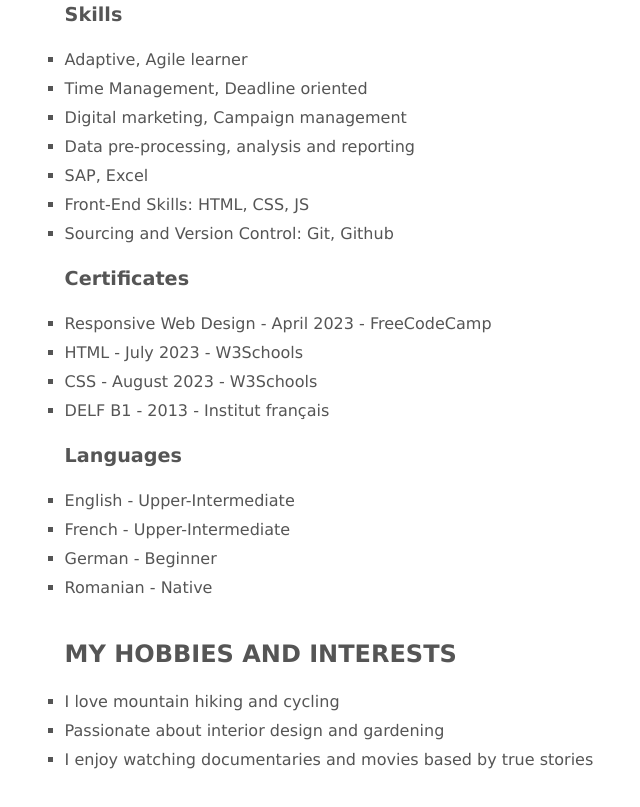
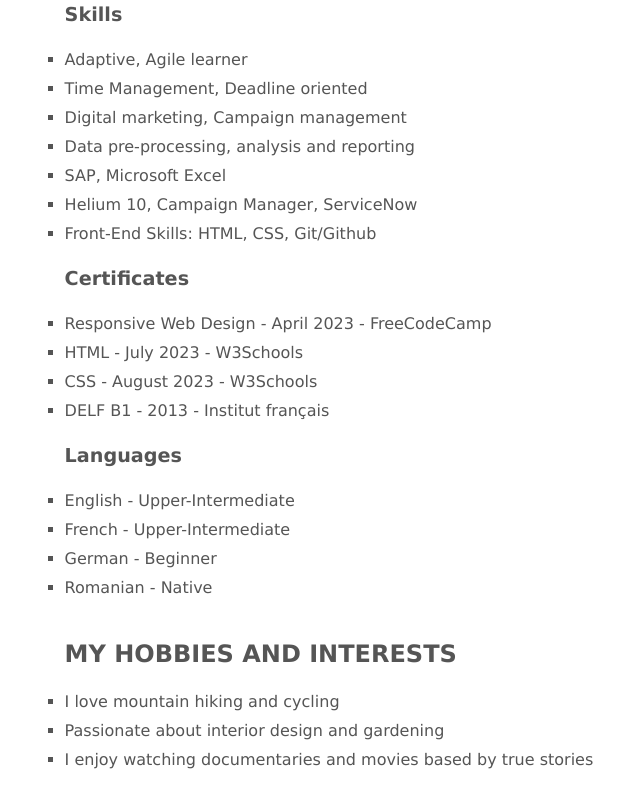
Before and after one commit to itiganas/resume, a website built with Parcel: page index.html in a window 1280 px wide. Shown: the part 3170-3977 px from the top of the page, without its empty margins (429-1069 px from the left). Built offline with nearby package versions, Linux system fonts and the light colour scheme.

Commit message:
Update index.html

```diff
--- a/index.html
+++ b/index.html
@@ -132,9 +132,9 @@
           <li>Time Management, Deadline oriented</li>
           <li>Digital marketing, Campaign management</li>
           <li>Data pre-processing, analysis and reporting</li>
-          <li>SAP, Excel</li>
-          <li>Front-End Skills: HTML, CSS, JS</li>
-          <li>Sourcing and Version Control: Git, Github</li>
+          <li>SAP, Microsoft Excel</li>
+          <li>Helium 10, Campaign Manager, ServiceNow</li>
+          <li>Front-End Skills: HTML, CSS, Git/Github</li>
         </ul>
         <br>
         <h5>Certificates</h5><br>
```
